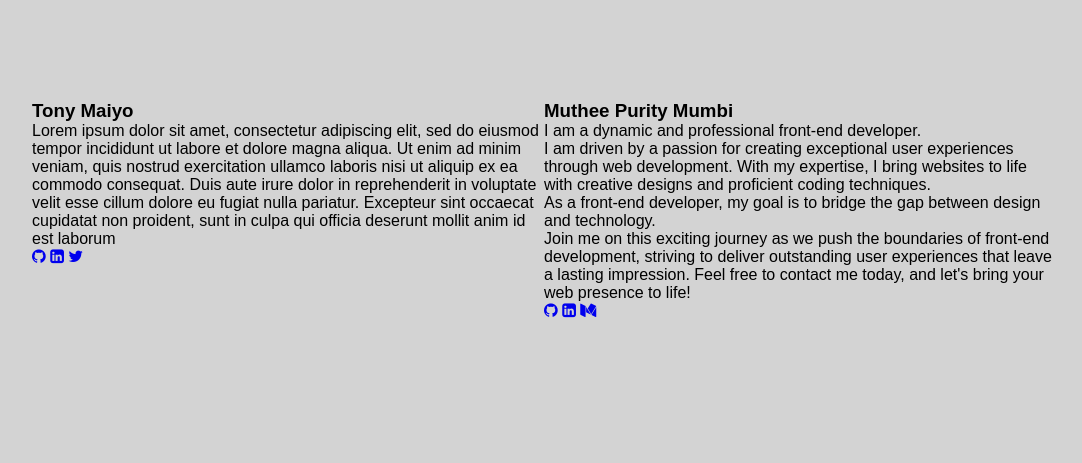
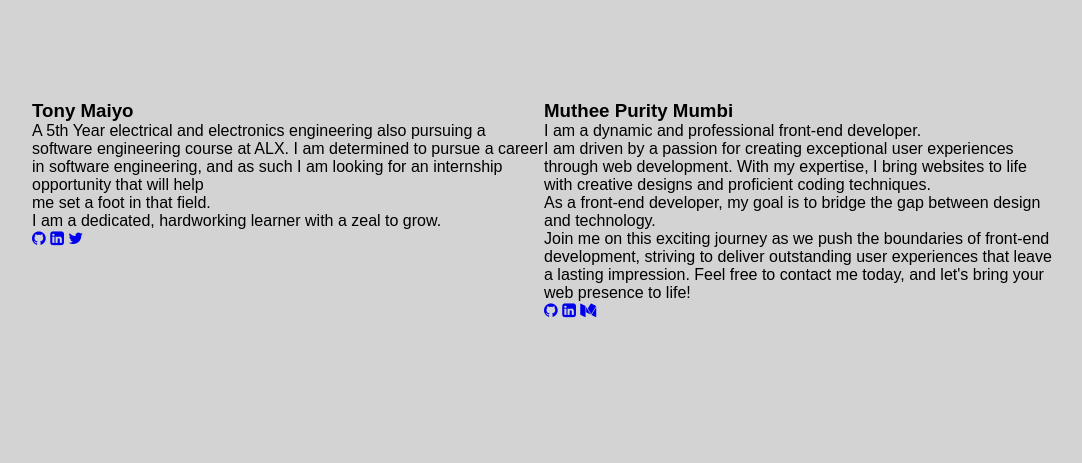
Before and after one commit to maiyo008/DogPlug, a Python web app: template web_flask/templates/about.html in a window 1280 px wide. Shown: the part 55-518 px from the top of the page, without its empty margins (96-1178 px from the left). Run offline with Jinja, Linux system fonts and the light colour scheme; the template is opened without the code that fills it, so the values that code supplies are empty.

Commit message:
Add about us

```diff
--- a/web_flask/index.py
+++ b/web_flask/index.py
@@ -21,6 +21,10 @@ def close_db(error):
 def index():
     return render_template('index.html')
 
+@app.route('/about', strict_slashes=False)
+def about():
+    """ About page"""
+    return render_template('about.html')
 
 @app.route('/dogProfile', strict_slashes=False)
 def dogProfile():
--- a/web_flask/templates/about.html
+++ b/web_flask/templates/about.html
@@ -4,8 +4,8 @@
     <title>About Us</title>
     <meta charset="utf-8">
     <meta name="viewport" content="width=device-width, initial-scale=1.0">
+    <link rel="stylesheet" href="../static/styles/about.css">
     <link rel="stylesheet" href="https://stackpath.bootstrapcdn.com/font-awesome/4.7.0/css/font-awesome.min.css">
-    <link rel="stylesheet" href="/styles/about.css">
 </head>
 <body>
     <header>
@@ -16,7 +16,13 @@
             <div class="content-section">
                 <div class="content">
                     <h3>Tony Maiyo</h3>
-                    <p>Lorem ipsum dolor sit amet, consectetur adipiscing elit, sed do eiusmod tempor incididunt ut labore et dolore magna aliqua. Ut enim ad minim veniam, quis nostrud exercitation ullamco laboris nisi ut aliquip ex ea commodo consequat. Duis aute irure dolor in reprehenderit in voluptate velit esse cillum dolore eu fugiat nulla pariatur. Excepteur sint occaecat cupidatat non proident, sunt in culpa qui officia deserunt mollit anim id est laborum</p>
+                    <p>
+                        A 5th Year electrical and electronics engineering also pursuing a software engineering course at ALX.
+                        I am determined to pursue a career in software engineering,
+                        and as such I am looking for an internship opportunity that will help <br>me set a foot in that field.
+                        <br>
+                        I am a dedicated, hardworking learner with a zeal to grow.
+                    </p>
                 </div>
                 <div class="social">
                     <a href="https://github.com/maiyo008"><i class="fa fa-github"></i></a>
--- a/web_flask/templates/index.html
+++ b/web_flask/templates/index.html
@@ -13,8 +13,8 @@
             <div class="nav-link" id="navLink">
                 <i class="fa fa-times-circle-o" onclick="hideMenu()"></i>
                 <ul>
-                    <li><a href="index.html">home</a></li>
-                    <li><a href="about.html">about us</a></li>
+                    <li><a href="{{url_for('index')}}">home</a></li>
+                    <li><a href="{{url_for('about')}}">about us</a></li>
                     <li><a href="#service">services offered</a></li>
                     <li><a href="#feature">features</a></li>
                     <li><a href="">contact us</a></li>
```
